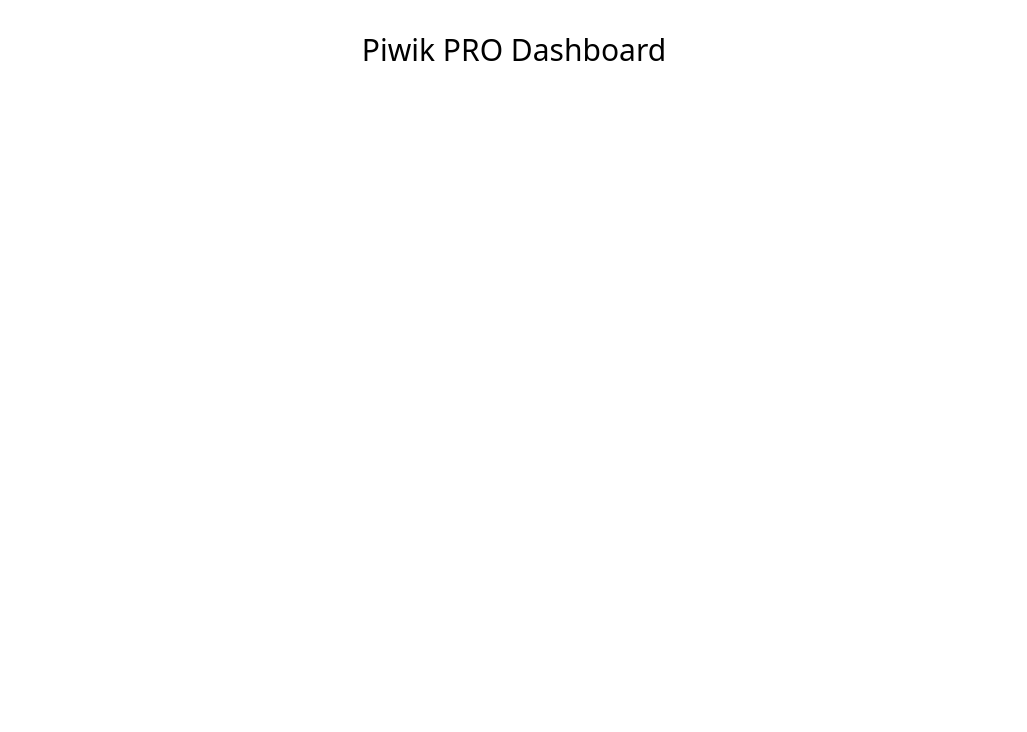
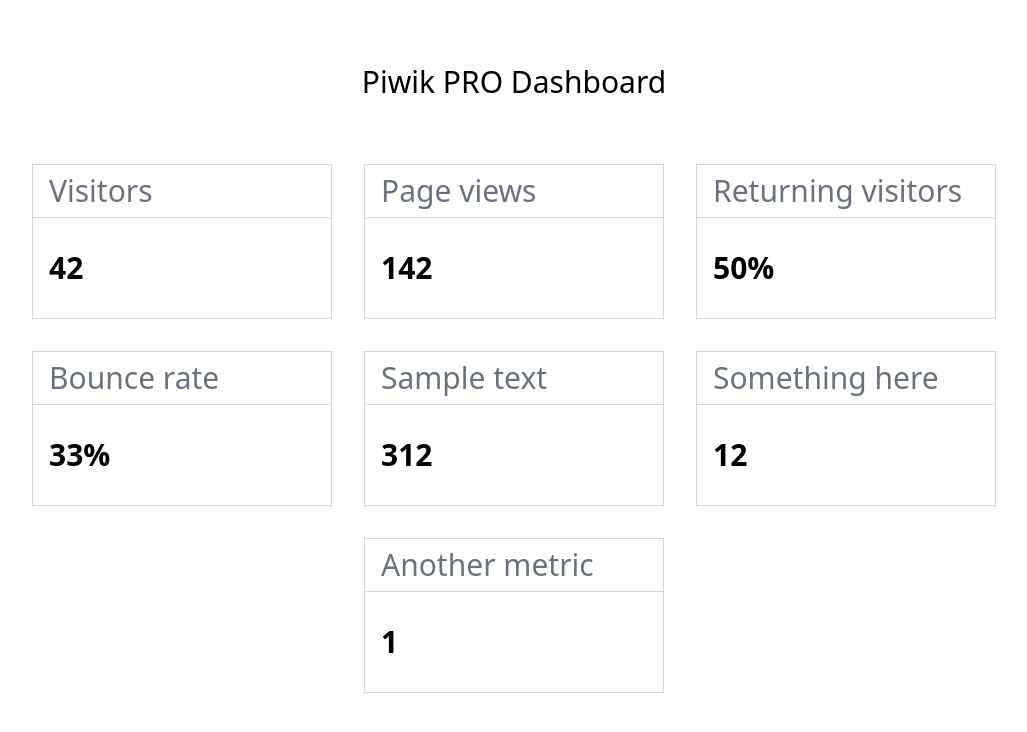
Before and after one commit to Exove/piwik-pro-dashboard-react, a React (Vite) app: page / in a window 1280 px wide. Shown: the top 732 px of the page, without its empty margins (126-1153 px from the left). Built offline with nearby package versions, Linux system fonts and the light colour scheme.

Commit message:
CARE-5707 create a simple text box

```diff
--- a/src/App.tsx
+++ b/src/App.tsx
@@ -1,9 +1,26 @@
+import TextBox from "./components/TextBox"
+
 function App() {
+
+  const TextBoxData = [
+    { title: "Visitors", value: "42" },
+    { title: "Page views", value: "142" },
+    { title: "Returning visitors", value: "50%" },
+    { title: "Bounce rate", value: "33%" },
+    { title: "Sample text", value: "312" },
+    { title: "Something here", value: "12" },
+    { title: "Another metric", value: "1" },
+  ]
 
   return (
     <>
-      <div className="tw:text-3xl tw:text-center tw:my-8">
-        <h1>Piwik PRO Dashboard</h1>
+      <div className="tw:text-3xl tw:text-center tw:w-full tw:max-w-7xl tw:mx-5 tw:md-mx-10 tw:lg:mx-auto">
+        <h1 className="tw:my-16">Piwik PRO Dashboard</h1>
+        <div className="tw:flex tw:flex-wrap tw:gap-8 tw:justify-center">
+          {TextBoxData.map((data, index) => (
+            <TextBox key={index} title={data.title} value={data.value} />
+          ))}
+        </div>
       </div>
     </>
   )
--- /dev/null
+++ b/src/components/TextBox.tsx
@@ -0,0 +1,17 @@
+interface TextBoxProps {
+    title: string;
+    value: string;
+  }
+
+/**
+ * Simple text box component that displays a title and a value.
+ */
+export default function TextBox({ title, value }: TextBoxProps) {
+
+  return (
+    <div className="tw:border tw:border-gray-300 tw:text-left tw:w-[300px]">
+      <div className="tw:border-b tw:border-gray-300 tw:text-md tw:px-4 tw:py-2 tw:text-gray-500">{title}</div>
+      <div className="tw:text-md tw:px-4 tw:py-8 tw:font-bold tw:content-center">{value}</div>
+    </div>
+  );
+};
--- a/src/main.tsx
+++ b/src/main.tsx
@@ -2,7 +2,7 @@
 import { createRoot } from 'react-dom/client'
 import './globals.css'
 import App from './App.tsx'
-
+// replace root below with pivik-dashboard-app when building for drupal app
 createRoot(document.getElementById('root')!).render(
   <StrictMode>
     <App />
```
